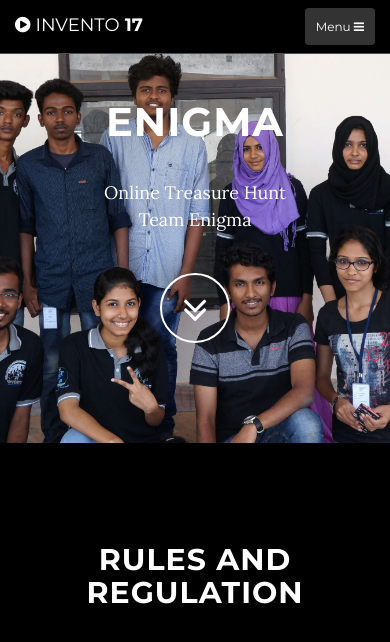
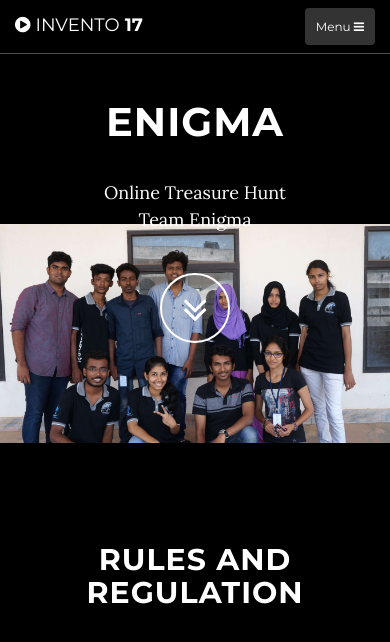
Before and after one commit to biswaz/Enigma, a Django app: page / in a window 390 px wide. Shown: the top 642 px of the page. Run offline with Django 3.2, Linux system fonts and the light colour scheme; some libraries are stand-ins or nearby versions.

Commit message:
Team enigma pic resized in css for mobile

```diff
--- a/enigma/static/css/home.css
+++ b/enigma/static/css/home.css
@@ -1,6 +1,7 @@
 .login-button{
   display: block;
 }
+
 
 .intro{
   background: url(../images/team_enigma.jpg) no-repeat bottom center scroll;
@@ -8,5 +9,17 @@
   -webkit-background-size: cover;
   -moz-background-size: cover;
   background-size: cover;
-  -o-background-size: cover;
+  -o-background-size: cover ;
 }
+
+
+@media (max-width: 767px) {
+.intro{
+  background: url(../images/team_enigma.jpg) no-repeat bottom center scroll;
+  background-color: black;
+  -webkit-background-size: contain;
+  -moz-background-size: contain;
+  background-size: contain;
+  -o-background-size: contain;
+}
+}
```
